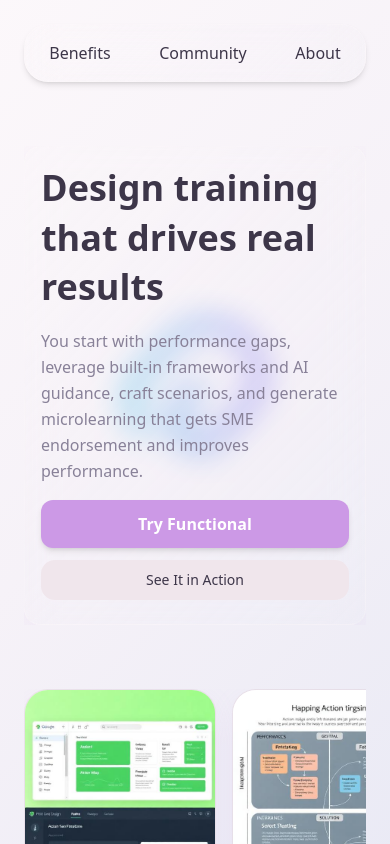
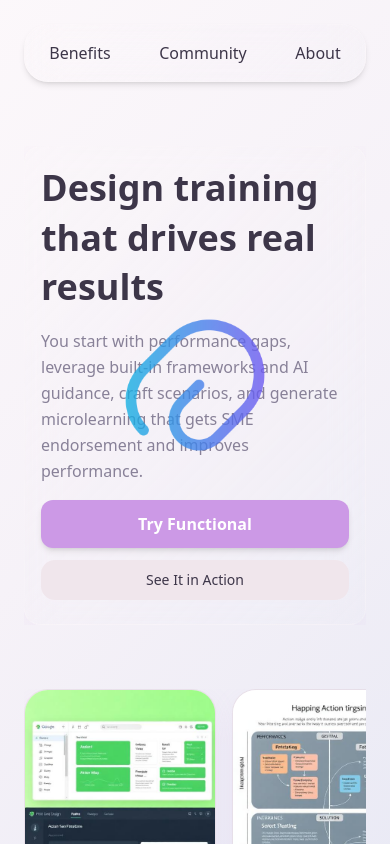
Before and after one commit to Owysswerkin/learning-canvas-ai, a React (Vite) app: page / in a window 390 px wide. Built offline with nearby package versions, Linux system fonts and the light colour scheme.

Commit message:
Adjust mobile hero icon
Update mobile hero icon to be in front of text and increase width to 500%.

```diff
--- a/src/components/sections/MobileHero.tsx
+++ b/src/components/sections/MobileHero.tsx
@@ -5,11 +5,11 @@ const MobileHero = () => {
   return (
     <div className="md:hidden w-full relative overflow-hidden">
       {/* Large background icon */}
-      <div className="absolute top-1/2 left-1/2 transform -translate-x-1/2 -translate-y-1/2 opacity-80 pointer-events-none z-0">
+      <div className="absolute top-1/2 left-1/2 transform -translate-x-1/2 -translate-y-1/2 opacity-80 pointer-events-none z-20">
         <img
           src="/lovable-uploads/8d195fae-d1c7-4033-8512-c2f88a5d6d21.png"
           alt=""
-          className="w-full aspect-square"
+          className="w-[500%] aspect-square"
         />
       </div>
       <div className="relative z-10 surface-glass px-4 pt-4 pb-6 flex flex-col gap-4 rounded-lg">
```
